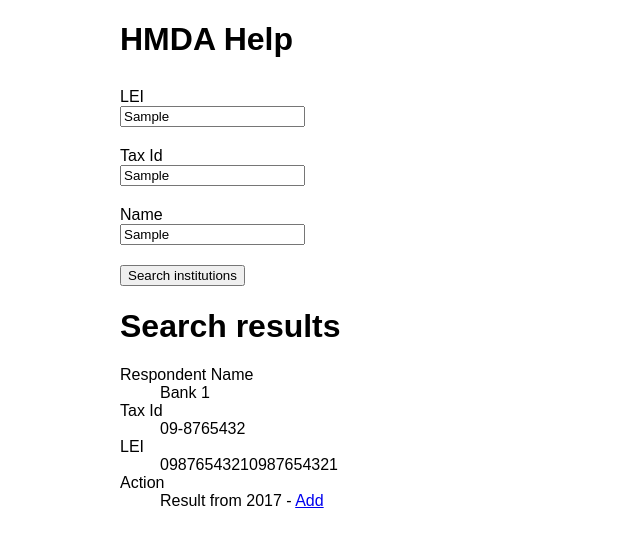
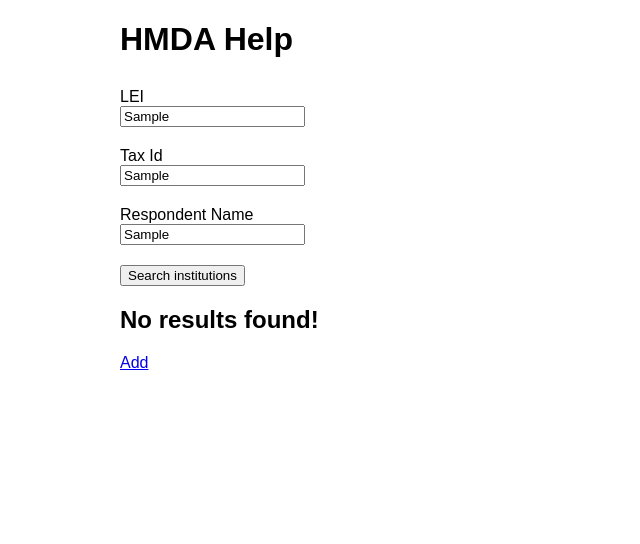
Before and after one commit to cfpb/hmda-help, a React (Create React App) app: page / in a window 1280 px wide. Both pictures are taken after typing "Sample", "Sample", "Sample" into the empty fields and a click on the input "Search institutions". Shown: the top 544 px of the page, without its empty margins (0-640 px from the left). Built offline with nearby package versions, Linux system fonts and the light colour scheme.

Commit message:
minor css updates; rename a field

```diff
--- /dev/null
+++ b/src/InstitutionForm.css
@@ -0,0 +1,3 @@
+.InstitutionForm .toggleButton {
+  margin: 20px 0;
+}
--- a/src/SearchForm.js
+++ b/src/SearchForm.js
@@ -10,7 +10,7 @@ class SearchForm extends Component {
     this.state = {
       lei: '',
       taxId: '',
-      name: '',
+      respondentName: '',
       institutions: null
     }
 
@@ -26,7 +26,7 @@ class SearchForm extends Component {
     // TODO: make api call for institutions
 
     // not found
-    /*
+    //*
     this.setState({ institutions: [] })
     //*/
 
@@ -58,7 +58,7 @@ class SearchForm extends Component {
     //*/
 
     // 2017 found (not found for 2018)
-    //*
+    /*
     this.setState({
       institutions: [
         {
@@ -110,17 +110,17 @@ class SearchForm extends Component {
             value={this.state.taxId}
             onChange={this.handleChange}
           />
-          <label>Name</label>
+          <label>Respondent Name</label>
           <input
             type="text"
-            name="name"
-            id="name"
-            value={this.state.name}
+            name="respondentName"
+            id="respondentName"
+            value={this.state.respondentName}
             onChange={this.handleChange}
           />
           <InputSubmit actionType="search" />
         </form>
-        <SearchResults results={this.state} />
+        <SearchResults data={this.state} />
       </React.Fragment>
     )
   }
--- /dev/null
+++ b/src/SearchResults.css
@@ -0,0 +1,7 @@
+.SearchResults dt {
+  font-weight: bold;
+}
+
+.SearchResults dd {
+  margin: 3px 0 20px;
+}
--- a/src/SearchResults.js
+++ b/src/SearchResults.js
@@ -1,12 +1,9 @@
 import React from 'react'
-
 import { Link } from 'react-router-dom'
 
+import './SearchResults.css'
+
 const renderAction = institution => {
-  if (Object.getOwnPropertyNames(institution).length === 0) {
-    return <Link to={{ pathname: '/add' }}>Add</Link>
-  }
-
   let pathname = '/update'
   let linkText = 'Update'
 
@@ -23,22 +20,48 @@ const renderAction = institution => {
 }
 
 const SearchResults = props => {
-  const { institutions } = props.results
+  const { institutions, lei, taxId, respondentName } = props.data
   if (!institutions) return null
 
   if (institutions.length === 0) {
-    const institution = {}
     return (
       <React.Fragment>
-        <h1>No results found!</h1>
-        {renderAction(institution)}
+        <h2>No results found!</h2>
+        <Link
+          to={{
+            pathname: '/add',
+            state: {
+              institution: {
+                lei: lei,
+                taxId: taxId,
+                respondentName: respondentName,
+                activityYear: '',
+                agencyCode: '',
+                institutionType: '',
+                institutionId2017: '',
+                RSSD: '',
+                emailDomains: [],
+                respondentState: '',
+                respondentCity: '',
+                parentIdRSSD: '',
+                parentName: '',
+                assets: '',
+                otherLenderCode: '',
+                topHolderIdRSSD: '',
+                topHolderName: ''
+              }
+            }
+          }}
+        >
+          Add
+        </Link>
       </React.Fragment>
     )
   }
 
   return (
-    <React.Fragment>
-      <h1>Search results</h1>
+    <div className="SearchResults">
+      <h2>Search results</h2>
       {institutions.map((institution, i) => {
         return (
           <React.Fragment key={i}>
@@ -58,7 +81,7 @@ const SearchResults = props => {
           </React.Fragment>
         )
       })}
-    </React.Fragment>
+    </div>
   )
 }
 
```
